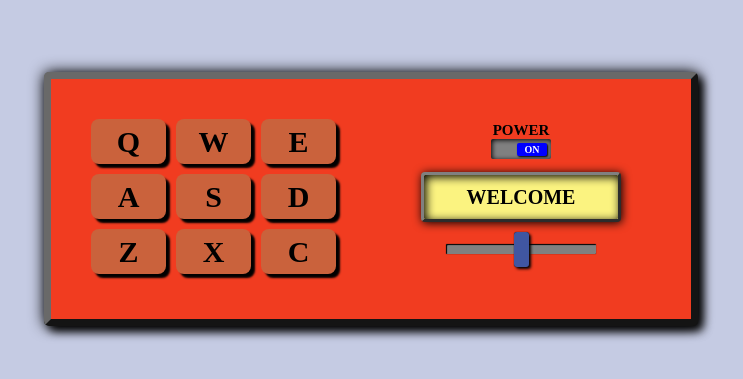
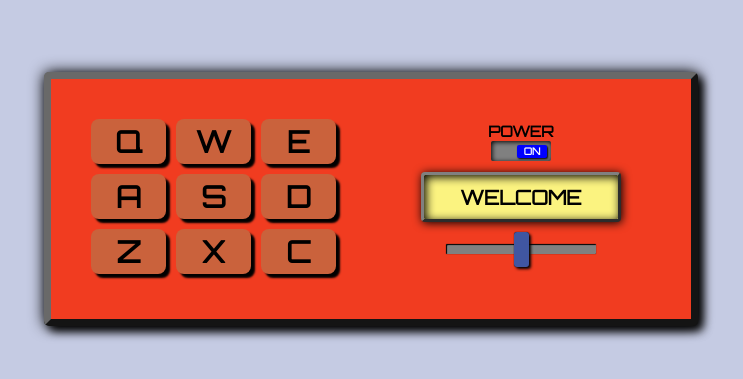
Before and after one commit to OscarFabiani/Drum-Machine, a website: page index.html in a window 1280 px wide. Shown: the part 209-588 px from the top of the page, without its empty margins (269-1012 px from the left). Drawn offline with Linux system fonts and the light colour scheme.

Commit message:
Imported Orbitron font and applied to body.

```diff
--- a/scss/styles.scss
+++ b/scss/styles.scss
@@ -1,3 +1,5 @@
+@import url('https://fonts.googleapis.com/css?family=Orbitron&display=swap');
+
 //Variables
 $color1: #d79922;
 $color2: #efe2ba;
@@ -16,6 +18,7 @@ body {
   background-color: $color5;
   //background-color: rgb(250, 250, 200);
   //background-color: rgb(202, 98, 60);
+  font-family: 'Orbitron', sans-serif;
 }
 
 //Main Styling
```
Also changed, not shown: css/styles.css.
